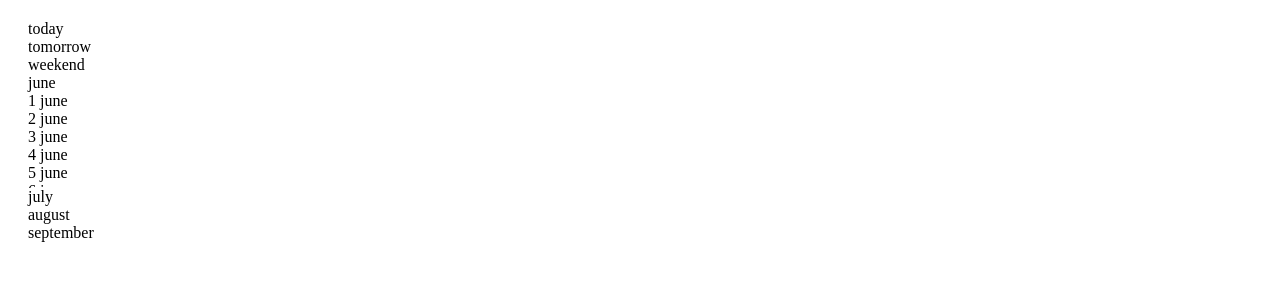
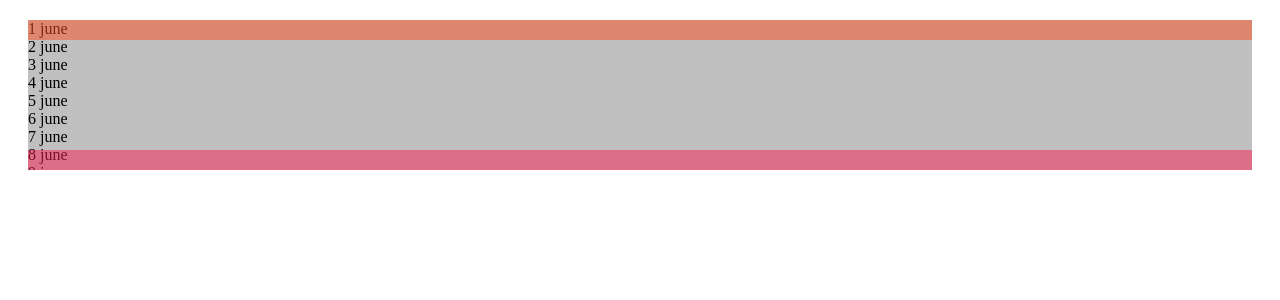
Before and after one commit to GaryGolf/react-components, a React app: page / in a window 1280 px wide. Shown: the top 300 px of the page. Built offline with nearby package versions, Linux system fonts and the light colour scheme.

Commit message:
create scrollover component

```diff
--- /dev/null
+++ b/src/components/timeline/scroll-over.css
@@ -0,0 +1,31 @@
+.scrollover {
+  background: silver;
+  position: relative;
+  /* height: 100%; */
+  /* overflow-y: auto; */
+}
+
+.scrollcontainer {
+  overflow-y: auto;
+  max-height: 150px;
+}
+
+.top {
+  position: absolute;
+  height: 20px;
+  width: 100%;
+  background: rgba(250,80,30,.5);
+  top: 0;
+  right: 0;
+  cursor: pointer;
+}
+
+.bottom {
+  position: absolute;
+  height: 20px;
+  width: 100%;
+  background: rgba(250,30,80,.5);
+  bottom: 0;
+  right: 0;
+  cursor: pointer;
+}
--- /dev/null
+++ b/src/components/timeline/scroll-over.tsx
@@ -0,0 +1,22 @@
+import * as React from 'react';
+import * as styles from './scroll-over.css';
+
+interface Props {
+  children: (string | JSX.Element[])[];
+};
+
+export default class ScrollOver extends React.PureComponent<Props, null> {
+  render() {
+
+    return (
+      <div className={styles.scrollover}>
+        <div className={styles.scrollcontainer}>
+          {this.props.children}
+          <div className={styles.middle} />
+        </div>
+        <div className={styles.top} />
+        <div className={styles.bottom} />
+      </div>
+    )
+  }
+}
--- a/src/components/timeline/timeline.css
+++ b/src/components/timeline/timeline.css
@@ -1,24 +1,33 @@
+.timeline {
+  height: 130px;
+  width: 200px;
+  overflow-y: auto;
+  overflow-x: hidden;
+}
+.frame {
+  height: 130px;
+  width: 100px;
+  overflow-x: hidden;
+}
+
 .container {
-  height: 6rem;
-  width: 100px;
+  max-height: 4rem;
   overflow-y: scroll;
+}
+div[data-idx] {
+  cursor: pointer;
 }
 
 @supports ( (scroll-snap-type: mandatory) ) {
   .container {
-    height: 6rem;
-    width: 100px;
+    max-height: 4rem;
     overflow-y: scroll;
     scroll-snap-type: mandatory;
     scroll-behavior: smooth;
     background: lightcyan;
   }
 }
-.frame {
-  height: 6rem;
-  width: 60px;
-  overflow-x: hidden;
-}
+
 
 .dayitem {
   line-height: 2rem;
--- a/src/components/timeline/timeline.tsx
+++ b/src/components/timeline/timeline.tsx
@@ -1,6 +1,7 @@
 import * as React from 'react';
 import * as styles from './timeline.css';
 import { currentId } from 'async_hooks';
+import ScrollOver from './scroll-over';
 
 interface Props {};
 interface State {
@@ -9,6 +10,7 @@ interface State {
 
 export default class TimeLine extends React.Component<Props, State> {
   private container: HTMLDivElement;
+  private timeline: HTMLDivElement;
   private top = false;
   private bot = false;
   private months = ['june', 'july', 'august', 'september'];
@@ -43,21 +45,25 @@ export default class TimeLine extends React.Component<Props, State> {
   private handleWheel = (event:React.WheelEvent<HTMLDivElement>) => {
     const delta = event.deltaY;
     if(this.bot && delta > 8) {
+      this.bot = false;
       this.setState(prevState => {
         let month = prevState.month + 1;
         if (month == this.months.length) month = prevState.month;
         return { month }
-      })
-      this.bot = false;
-      this.container.scroll(0,0)
-      console.log('bottom', delta)
+      }, () => {
+        if (this.state.month < this.months.length - 1) this.container.scroll(0,0)
+        console.log('bottom', delta)
+      }
+    )
+
     } else if (this.top && delta < -8) {
       this.setState(prevState => {
         let month = prevState.month - 1;
         if (month < 0) month = prevState.month;
         return { month }
       })
-      this.container.scroll(0,0)
+      const height = this.container.scrollHeight;
+      this.container.scroll(0,height)
       this.top = false;
       console.log('top', delta)
     }
@@ -68,14 +74,27 @@ export default class TimeLine extends React.Component<Props, State> {
     this.setState({ month })
   }
 
+  private handleUpScroll = () => {
+    const height = this.timeline.scrollHeight;
+    const top = this.timeline.scrollTop;
+    const client = this.timeline.clientHeight;
+    console.log(height, top, client)
+    this.timeline.scroll(0, top + 8);
+  }
+
+  private handleDownScroll = () => {
+    const top = this.timeline.scrollTop;
+    this.timeline.scroll(0, top - 8);
+  }
+
   render() {
     const month = this.months[this.state.month];
-    const rows = new Array(30)
+    const rows = new Array(70)
       .fill('')
       .map((x, idx) => <div key={idx+month}>{`${idx + 1} ${month}`}</div>)
 
     const mmm = this.months.map((m, idx) => (
-      <div key={m}
+      <div key={m+idx}
         data-idx={idx}
        onClick={this.handleMonthClick}>
        {m}
@@ -83,22 +102,30 @@ export default class TimeLine extends React.Component<Props, State> {
   ))
     const past = mmm.filter((m,i) => i <= this.state.month)
     const futr = mmm.filter((m,i) => i > this.state.month)
-    return (
-      <div>
-        <div>today</div>
-        <div>tomorrow</div>
-        <div>weekend</div>
-        {past}
-        <div className={styles.frame}>
-          <div className={styles.container}
-            ref={el => this.container = el}
-            onWheel={this.handleWheel}
-            onScroll={this.handleScroll}>
-            {rows}
-          </div>
-        </div>
-        {futr}
-      </div>
-    )
+    // return (
+    //   <div>
+    //     <button onClick={this.handleUpScroll}>up</button>
+    //     <div className={styles.frame}>
+    //       <div className={styles.timeline}
+    //         ref={el => this.timeline = el}>
+    //         <div>today</div>
+    //         <div>tomorrow</div>
+    //         <div>weekend</div>
+    //         {past}
+
+    //           <div className={styles.container}
+    //             ref={el => this.container = el}
+    //             onWheel={this.handleWheel}
+    //             onScroll={this.handleScroll}>
+    //             {rows}
+    //           </div>
+    //         {futr}
+    //       </div>
+    //     </div>
+    //     <button onClick={this.handleDownScroll}>down</button>
+    //   </div>
+    // )
+
+    return <ScrollOver>{rows} </ScrollOver>
   }
 }
```
